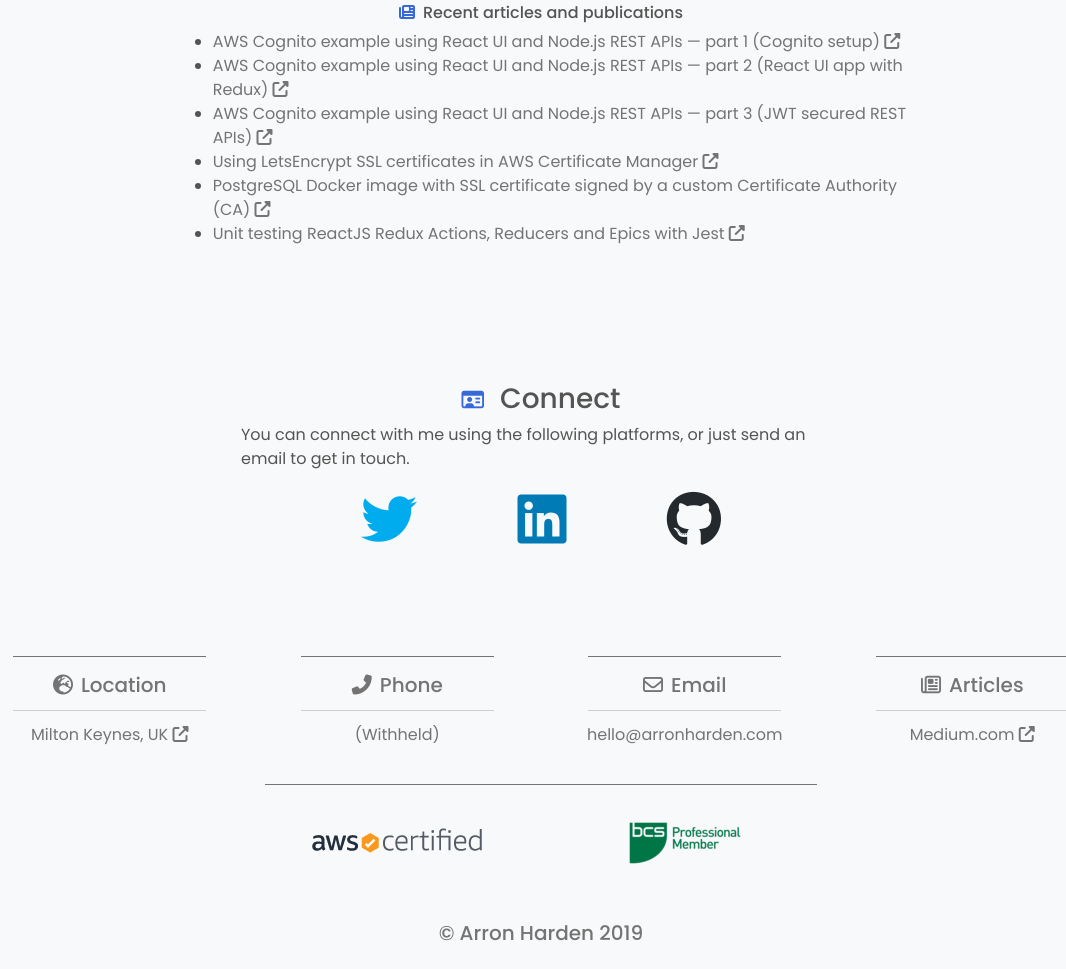
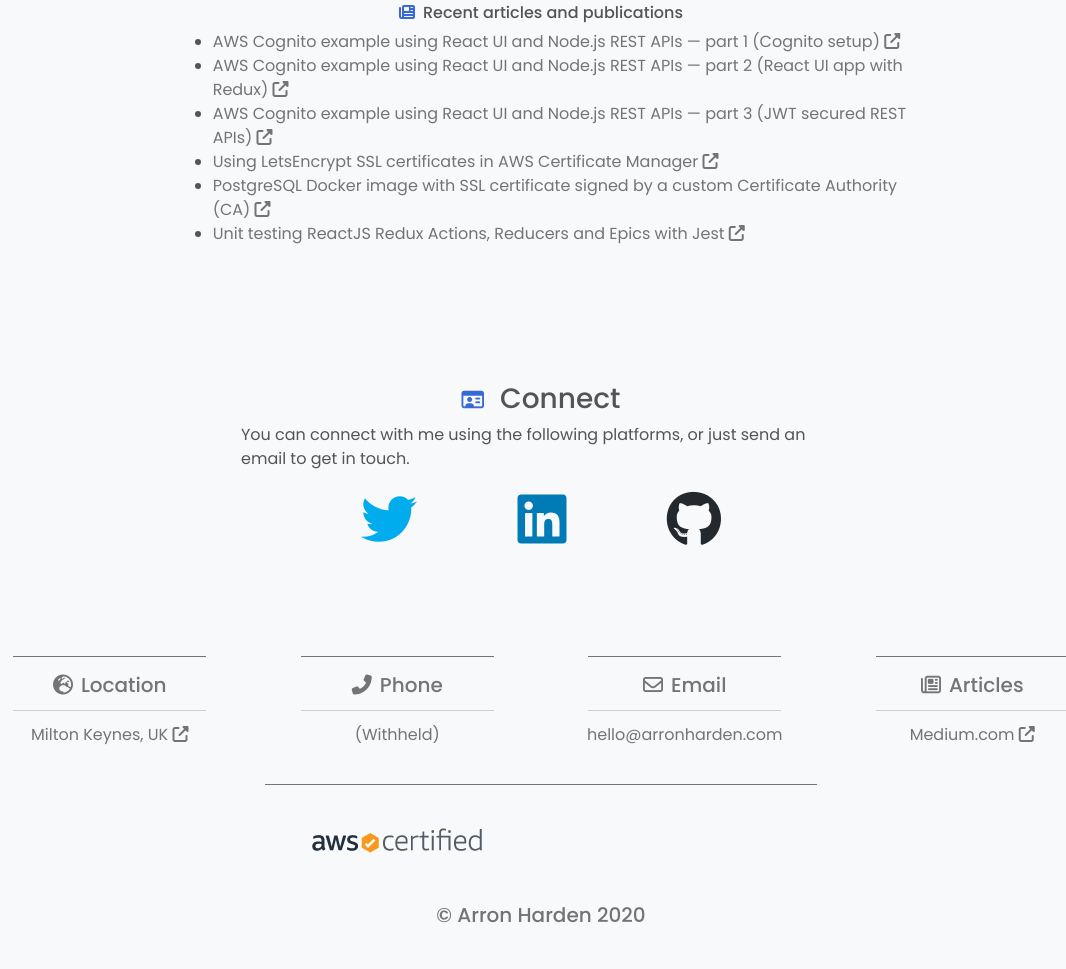
Before and after one commit to arronharden/arronharden.github.io, a plain HTML site: page index.html in a window 1280 px wide. Shown: the part 1780-2749 px from the top of the page, without its empty margins (99-1165 px from the left). Drawn offline with nearby package versions, Linux system fonts and the light colour scheme.

Commit message:
Update index.html

```diff
--- a/index.html
+++ b/index.html
@@ -298,17 +298,12 @@
 					<img src="img/aws-certified-logo_color-horz_180x30.png"/>
 				</a>
 			</div>
-			<div class="col-md-3 mt-1">
-				<a href="https://www.bcs.org/" target="_blank">
-					<img src="img/bcs.png"/>
-				</a>
-			</div>
 			<div class="col-md-3"></div>
 		</div>
 		<div class="row text-center pt-5">
 			<div class="col-md-2"></div>
 			<div class="col-md-8">
-				<h5>&copy; Arron Harden 2019</h5>
+				<h5>&copy; Arron Harden 2020</h5>
 			</div>
 			<div class="col-md-2"></div>
 		</div>
```
